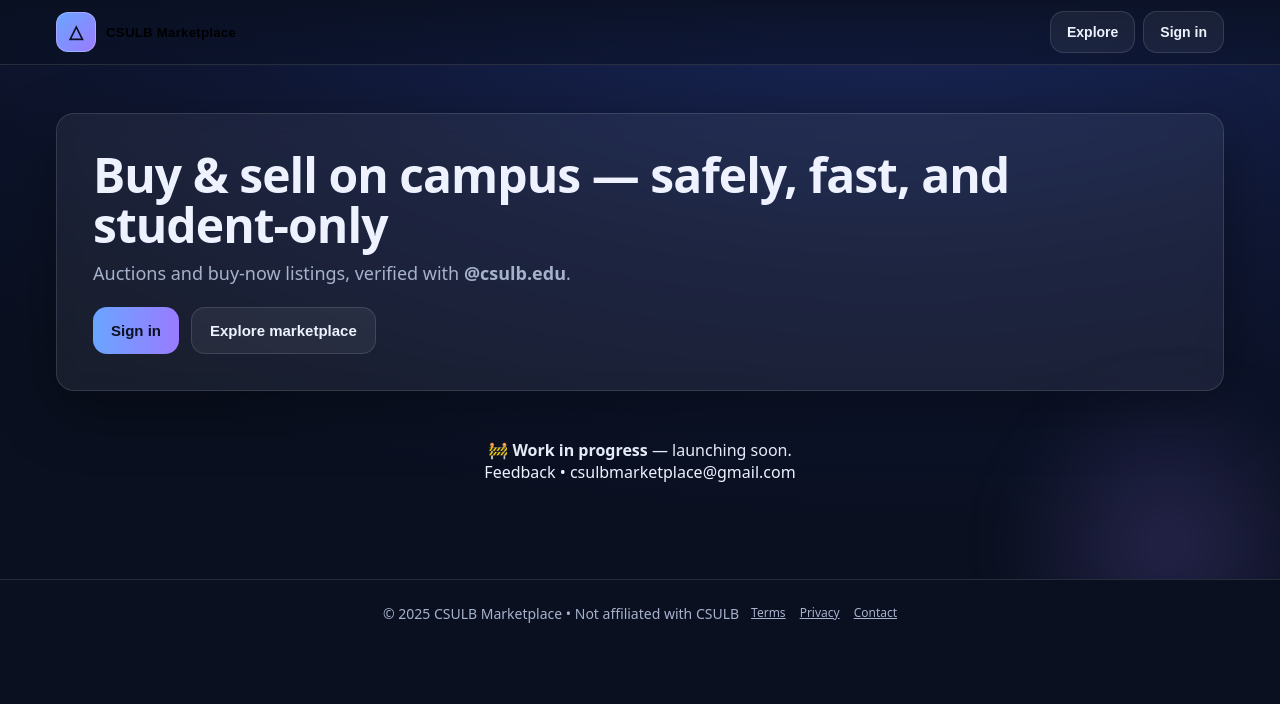
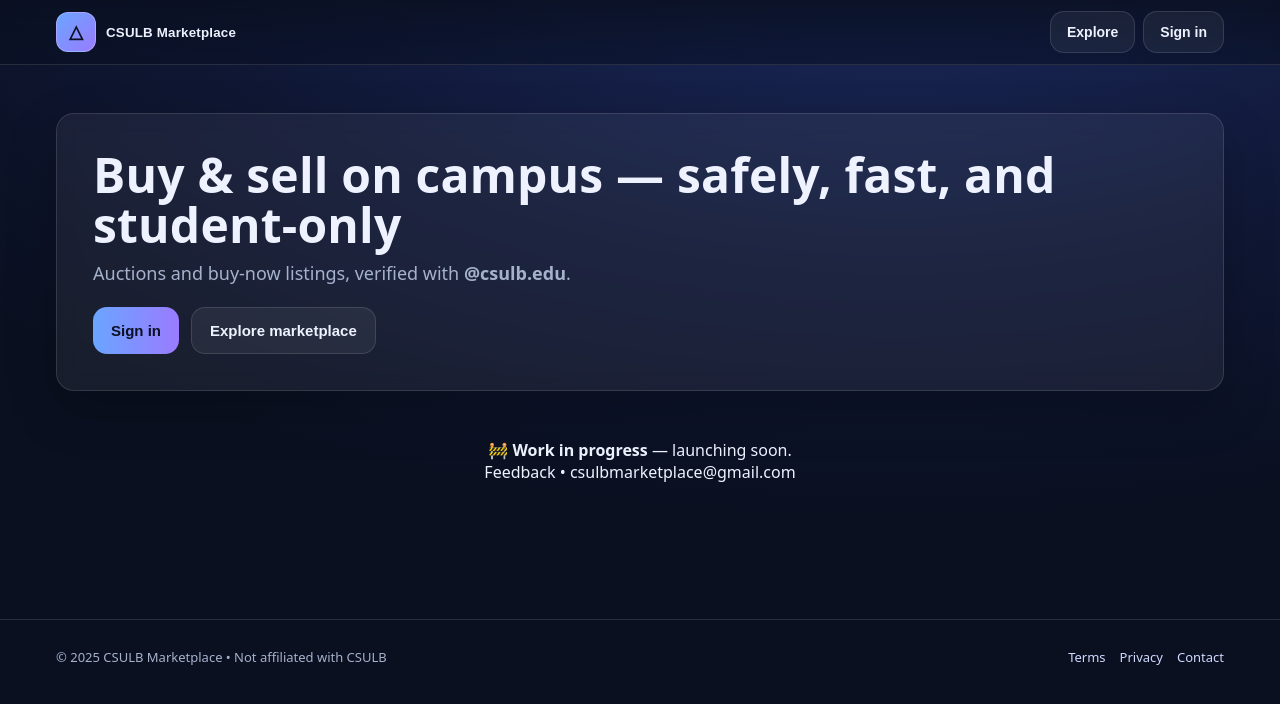
Before and after one commit to csulbmarketplace-collab/csulb-marketplace, a React (Vite) app: page / in a window 1280 px wide. Shown: the top 704 px of the page. Built offline with nearby package versions, Linux system fonts and the light colour scheme.

Commit message:
Update styles.css

```diff
--- a/src/styles.css
+++ b/src/styles.css
@@ -12,8 +12,6 @@
   --grad1:#6aa5ff;       /* button gradient */
   --grad2:#9a7bff;
   --good:#22c55e;
-  --warn:#f59e0b;
-  --danger:#ef4444;
 }
 
 /* Reset + base */
@@ -29,13 +27,18 @@ body{
   -webkit-font-smoothing:antialiased; -moz-osx-font-smoothing:grayscale;
 }
 
-a{color:inherit}
-
 /* Layout helpers */
 .container{max-width:1200px;margin:0 auto;padding:0 16px}
 .section{padding:clamp(28px,6vh,80px) 0}
 .mt-12{margin-top:12px}.mt-16{margin-top:16px}.mt-24{margin-top:24px}
 .center{text-align:center}
+
+.hide-mobile{display:initial}
+.show-mobile{display:none}
+@media (max-width: 640px){
+  .hide-mobile{display:none!important}
+  .show-mobile{display:initial!important}
+}
 
 /* Top bar */
 .topbar{
@@ -48,39 +51,34 @@ a{color:inherit}
   display:flex; align-items:center; justify-content:space-between; gap:12px;
   height:64px;
 }
-.brand{
-  display:flex; align-items:center; gap:10px; font-weight:900; letter-spacing:.2px;
-}
+.brand{display:flex; align-items:center; gap:10px; font-weight:900; letter-spacing:.2px; color:var(--text);}
 .brand-badge{
   width:40px;height:40px;border-radius:12px;display:grid;place-items:center;
   background:linear-gradient(135deg, var(--grad1), var(--grad2)); color:#0b1022;
-  border:1px solid rgba(255,255,255,.25); font-size:18px; font-weight:900;
+  border:1px solid rgba(255,255,255,.25); font-size:18px;
 }
+.nav-actions{display:flex; gap:10px}
+.nav-actions .btn{padding:10px 14px}
 
-/* Hero card + blob */
-.hero{
-  position:relative; overflow:hidden;
-}
-.hero::after{
-  content:"";
-  position:absolute; inset:auto -10% -40% auto;
-  width:480px; height:480px; border-radius:50%;
-  background: radial-gradient(closest-side, rgba(154,123,255,.20), transparent 70%);
-  filter: blur(30px);
-}
+/* Glass card */
 .glass{
   background:var(--card);
   border:1px solid var(--border);
   border-radius:18px;
-  box-shadow: 0 20px 60px rgba(0,0,0,.35);
+  box-shadow: 0 18px 50px rgba(0,0,0,.22);
   backdrop-filter: blur(10px);
 }
 
+/* Headings */
 .h1{
   font-size:clamp(28px,5.2vw,48px);
-  line-height:1.05; font-weight:900; margin:0 0 10px; letter-spacing:-.02em;
+  line-height:1.05; font-weight:900; margin:0 0 10px; letter-spacing:.2px;
 }
+.h2{font-size:clamp(22px,3.8vw,32px); font-weight:900; margin:0 0 14px}
+
+/* Lead / copy */
 .lead{color:var(--muted); font-size:clamp(14px,2.2vw,18px); margin:10px 0 22px}
+.small{font-size:13px;color:var(--muted)}
 
 /* Buttons */
 .btn,.btn-primary{
@@ -97,22 +95,58 @@ a{color:inherit}
 .btn-lg{padding:14px 18px; font-size:15px}
 .btn-block{width:100%}
 
+:where(button, a, .chip):focus-visible{
+  outline:3px solid var(--ring);
+  outline-offset:2px;
+}
+
+/* Hero */
+.hero-card{max-width:980px;margin:24px auto;padding:22px}
+
+/* Explore filters */
+.explore-filters{
+  position:sticky; top:70px; z-index:20;
+  padding:8px 0; margin:6px 0 12px;
+  backdrop-filter: blur(8px);
+  display:flex; gap:8px;
+}
+.chip{
+  padding:8px 12px; border-radius:999px;
+  background:rgba(255,255,255,.06); border:1px solid rgba(255,255,255,.12);
+  color:#cfd8ff; font-weight:700; cursor:pointer;
+}
+.chip.active{
+  background: linear-gradient(90deg, var(--grad1), var(--grad2));
+  color:#0b1022; border:none;
+}
+
+/* Card grid */
+.cards{display:grid; gap:16px; grid-template-columns:repeat(3,1fr)}
+@media (max-width: 980px){ .cards{grid-template-columns:repeat(2,1fr)} }
+@media (max-width: 720px){ .cards{grid-template-columns:1fr} .card{max-width:560px;margin-inline:auto} }
+
+.card{display:flex; flex-direction:column}
+.card-body{padding:14px}
+.card-title{font-weight:900;margin:0 0 6px}
+.card-price{margin:10px 0 12px}
+.card-ctas{display:flex; gap:10px}
+
+/* Media */
+.card-media{aspect-ratio:16/9;border-radius:12px;overflow:hidden;background:linear-gradient(180deg,#1b254e,#121a37)}
+.card-media img{width:100%;height:100%;object-fit:cover;display:block}
+.card-media .ph{width:100%;height:100%;background:radial-gradient(120% 140% at 30% 20%, #28356e 0%, #121a37 100%);animation:pulse 1.6s ease-in-out infinite}
+@keyframes pulse{0%,100%{opacity:.8}50%{opacity:1}}
+
+/* Badges */
+.badges{display:flex; gap:8px; align-items:center}
+.badge{padding:4px 8px; font-weight:800; font-size:12px; border-radius:999px}
+.badge-auction{background:#1d2a59; color:#b9c7ff}
+.badge-buynow{background:#153a2a; color:#90f0b6}
+.badge-time{background:#2a2f4f; color:#dbe2ff}
+
 /* Auth */
 .authWrap{display:grid; place-items:center}
 .authCard{max-width:520px; width:100%; padding:22px}
-.tabs{
-  position:relative; display:inline-flex; gap:0; border:1px solid var(--border);
-  background:rgba(255,255,255,.05); border-radius:12px; padding:4px;
-}
-.tab{
-  position:relative; border:none; background:transparent; color:var(--muted);
-  font-weight:800; padding:10px 14px; border-radius:10px; cursor:pointer;
-}
-.tab.active{color:#fff}
-.seg-indicator{
-  position:absolute; bottom:4px; height:2px; background:linear-gradient(90deg,var(--grad1),var(--grad2));
-  border-radius:2px; transition: transform .2s ease, width .2s ease;
-}
 
 /* Inputs */
 .input{
@@ -120,56 +154,16 @@ a{color:inherit}
   background:#0f1730; border:1px solid var(--border); color:#fff;
 }
 .input::placeholder{color:#8ea0c6}
-.input:focus{outline:3px solid var(--ring); outline-offset:1px}
-
-/* Explore page */
-.toolbar{
-  display:flex; flex-wrap:wrap; gap:10px; align-items:center; justify-content:space-between;
-  margin-bottom:16px;
-}
-.filterGroup{display:flex; gap:8px; flex-wrap:wrap}
-.badge{
-  padding:8px 12px; border-radius:999px; border:1px solid var(--border);
-  background:rgba(255,255,255,.04); color:var(--text); cursor:pointer; font-weight:700;
-}
-.badge.active{background:linear-gradient(90deg, var(--grad1), var(--grad2)); color:#0b1022; border:none}
-
-.grid{
-  display:grid; grid-template-columns:repeat(3,1fr); gap:14px;
-}
-@media (max-width: 1000px){ .grid{grid-template-columns:repeat(2,1fr)} }
-@media (max-width: 620px){ .grid{grid-template-columns:1fr} }
-
-.card{
-  border:1px solid var(--border); border-radius:16px; overflow:hidden;
-  background:rgba(255,255,255,.05);
-  display:flex; flex-direction:column;
-}
-.card img{width:100%; height:170px; object-fit:cover; background:#0e1430}
-.card-body{padding:12px; display:flex; flex-direction:column; gap:8px}
-.card-title{font-weight:900}
-.priceRow{display:flex; align-items:center; justify-content:space-between}
-.kicker{color:var(--muted); font-size:12px}
-.pill{
-  padding:4px 8px; border-radius:999px; font-weight:800; font-size:12px; letter-spacing:.4px;
-  border:1px solid var(--border); background:rgba(255,255,255,.06);
-}
-.pill.auction{color:#ffd580; border-color:#ffd58044}
-.pill.buynow{color:#a7f3d0; border-color:#a7f3d044}
-.ctaRow{display:flex; gap:8px}
-.small{font-size:12px}
 
 /* Footer */
 .footer{
-  border-top:1px solid var(--border);
-  color:var(--muted);
-  padding:24px 0;
-  font-size:14px;
-  display:flex; align-items:center; justify-content:space-between; gap:12px;
-  flex-wrap:wrap;
+  padding:28px 0 36px; margin-top:40px; border-top:1px solid var(--border);
+  color:var(--muted); font-size:13px;
 }
+.footer a{color:#cfd8ff; text-decoration:none}
+.footer a:hover{text-decoration:underline}
 
-/* Mobile sticky CTA (home) */
+/* Mobile sticky CTA (ONLY on explore/home when logged out) */
 .stickyCta{
   position:sticky; bottom:0; z-index:25; padding:12px 0;
   background: linear-gradient(180deg, transparent, rgba(10,16,32,.9));
@@ -178,4 +172,4 @@ a{color:inherit}
   display:flex; gap:10px; border:1px solid var(--border); border-radius:14px;
   background:rgba(255,255,255,.06); padding:10px;
 }
-@media (min-width:900px){ .stickyCta{display:none} }
+@media (min-width:640px){ .stickyCta{display:none} }
```
